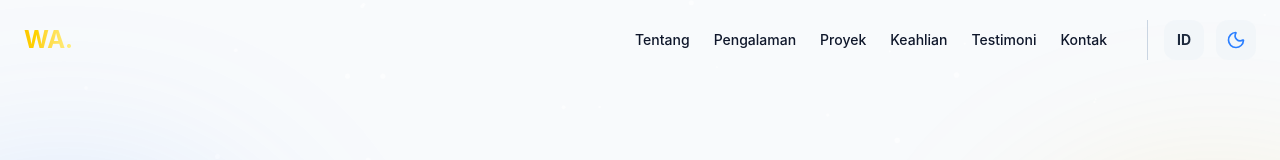
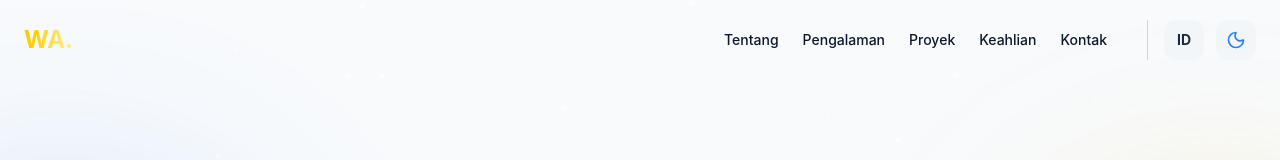
Before and after one commit to WendyAlfando/portofolio-website, a Next.js app in the folder next-portfolio/: page / in a window 1280 px wide. Shown: the top 160 px of the page. Built offline with nearby package versions, Linux system fonts and the light colour scheme.

Commit message:
chore: hide testimonials section temporarily

```diff
--- a/next-portfolio/src/app/page.tsx
+++ b/next-portfolio/src/app/page.tsx
@@ -3,7 +3,7 @@
 import Experience from "@/components/sections/Experience"
 import Projects from "@/components/sections/Projects"
 import Skills from "@/components/sections/Skills"
-import Testimonials from "@/components/sections/Testimonials"
+// import Testimonials from "@/components/sections/Testimonials"
 import Organization from "@/components/sections/Organization"
 import Contact from "@/components/sections/Contact"
 import Footer from "@/components/layout/Footer"
@@ -18,7 +18,7 @@
       <Experience />
       <Projects />
       <Skills />
-      <Testimonials />
+      {/* <Testimonials /> */}
       <Organization />
       <Contact />
       <Footer />
--- a/next-portfolio/src/components/layout/Footer.tsx
+++ b/next-portfolio/src/components/layout/Footer.tsx
@@ -64,7 +64,7 @@
                         </h4>
                         <ul className="space-y-4">
                             <li><a href="#skills" className="hover:text-blue-400 transition-colors">{t('nav-skills')}</a></li>
-                            <li><a href="#testimonials" className="hover:text-blue-400 transition-colors">{t('nav-testimonials')}</a></li>
+                            {/* <li><a href="#testimonials" className="hover:text-blue-400 transition-colors">{t('nav-testimonials')}</a></li> */}
                             <li><a href="#contact" className="hover:text-blue-400 transition-colors">{t('nav-contact')}</a></li>
                         </ul>
                     </div>
--- a/next-portfolio/src/components/layout/Navbar.tsx
+++ b/next-portfolio/src/components/layout/Navbar.tsx
@@ -29,7 +29,7 @@
         { name: t("nav-experience"), href: "#experience" },
         { name: t("nav-projects"), href: "#projects" },
         { name: t("nav-skills"), href: "#skills" },
-        { name: t("nav-testimonials"), href: "#testimonials" },
+        // { name: t("nav-testimonials"), href: "#testimonials" },
         { name: t("nav-contact"), href: "#contact" },
     ];
 
```
